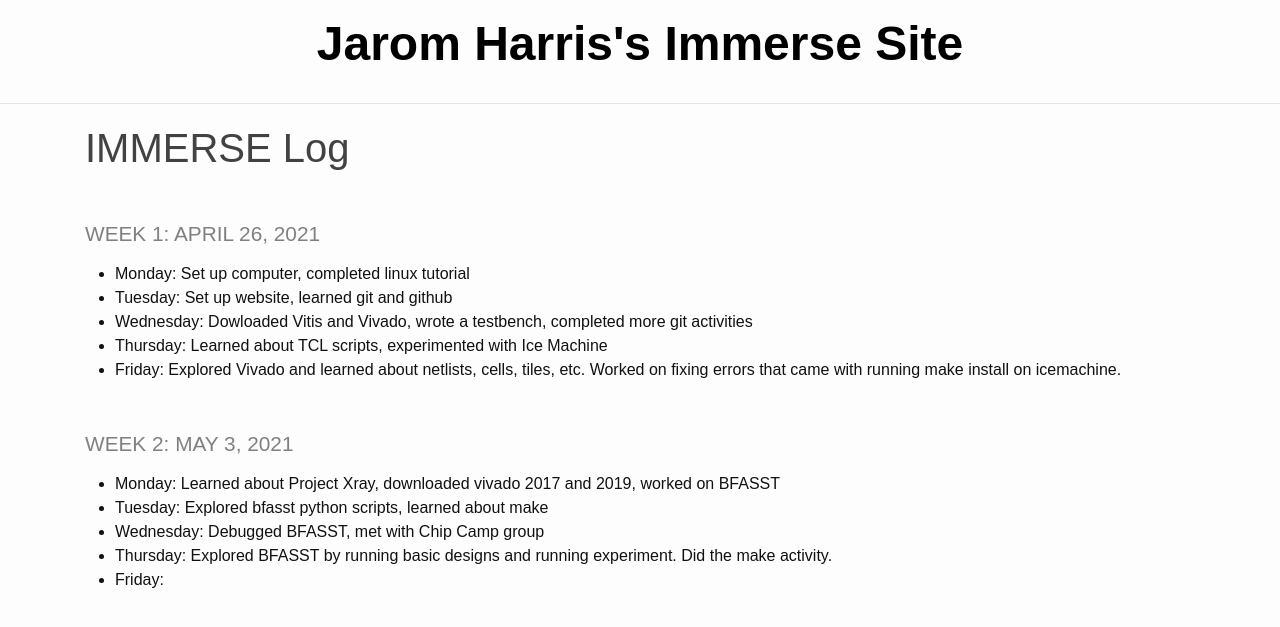
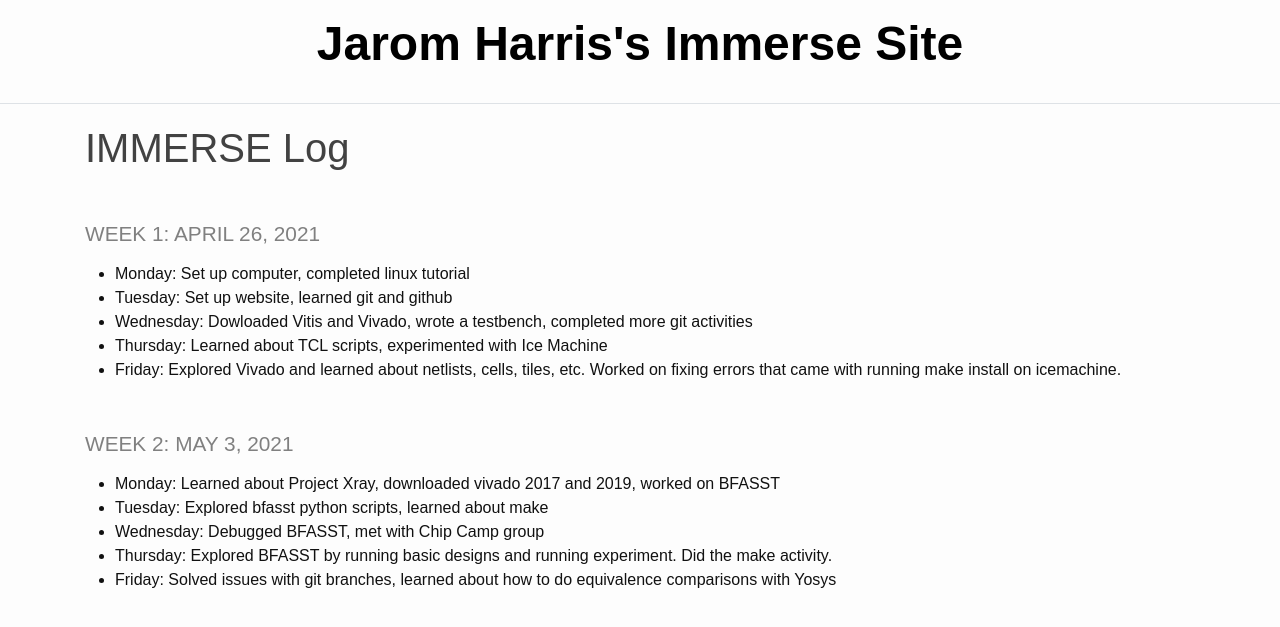
Before and after one commit to jaromharris/immerse, a Jekyll site: the page built from index.md, in a window 1280 px wide. Shown: the top 627 px of the page. Built offline with Jekyll 4.4.1, drawn with Linux system fonts in a browser that asks for light colours.

Commit message:
Update index.md

```diff
--- a/index.md
+++ b/index.md
@@ -16,4 +16,4 @@ title: IMMERSE Log
 * **Tuesday**: Explored bfasst python scripts, learned about make
 * **Wednesday**: Debugged BFASST, met with Chip Camp group
 * **Thursday**: Explored BFASST by running basic designs and running experiment. Did the make activity.
-* **Friday**:
+* **Friday**: Solved issues with git branches, learned about how to do equivalence comparisons with Yosys
```
